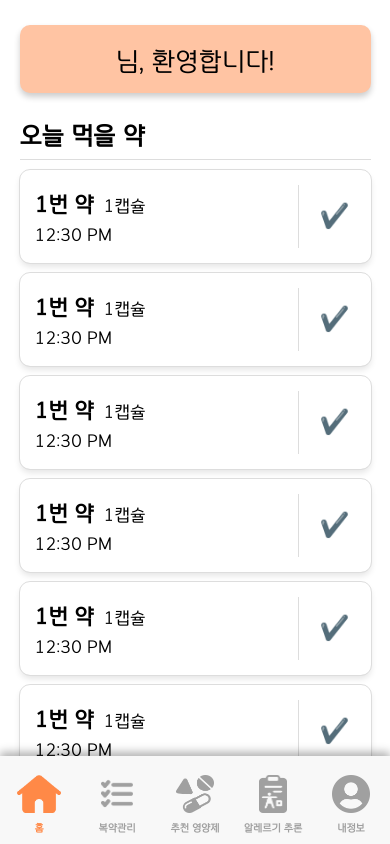
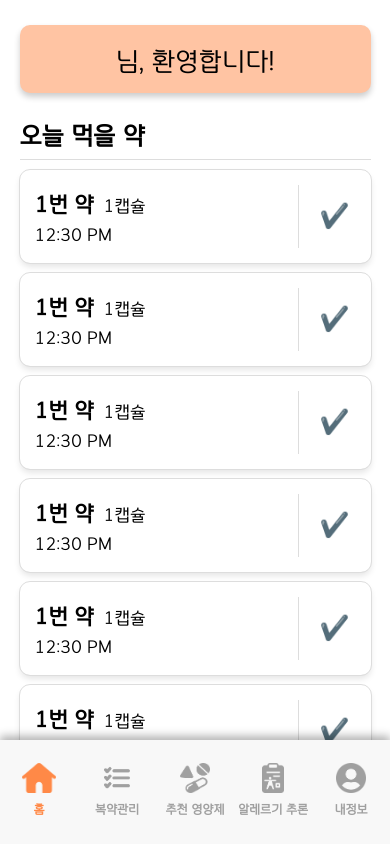
Before and after one commit to KAU-Medicare/Medicare-Frontend, a Vue app: page /home in a window 390 px wide. Built offline with nearby package versions, Linux system fonts and the light colour scheme.

Commit message:
네비게이션 바 모바일 최적화

```diff
--- a/src/components/BottomNav.vue
+++ b/src/components/BottomNav.vue
@@ -100,12 +100,14 @@ export default {
   font-size: 10px;
   flex: 1;  /* 동일한 크기로 아이템들 분할 */
   -webkit-tap-highlight-color: transparent;
+  padding: 5px 0; /* 상하 여백 추가 */
 }
 
 .nav-img {
   height: 65%; /* 부모의 높이에 맞게 설정 */
   width: auto; /* 비율을 유지하기 위해 width를 auto로 설정 */
   /* object-fit: cover; 부모 영역에 맞게 이미지를 잘라냄 */
+  max-height: 40px;
 }
 
 .nav-item.router-link-exact-active {
@@ -115,4 +117,18 @@ export default {
 p {
   margin-top: 5px;
 }
+
+@media (max-width: 768px) {
+  .bottom-nav {
+    height: 10vh;
+  }
+
+  .nav-item {
+    font-size: 12px;
+  }
+
+  .nav-img {
+    max-height: 30px;
+  }
+}
 </style>
```
